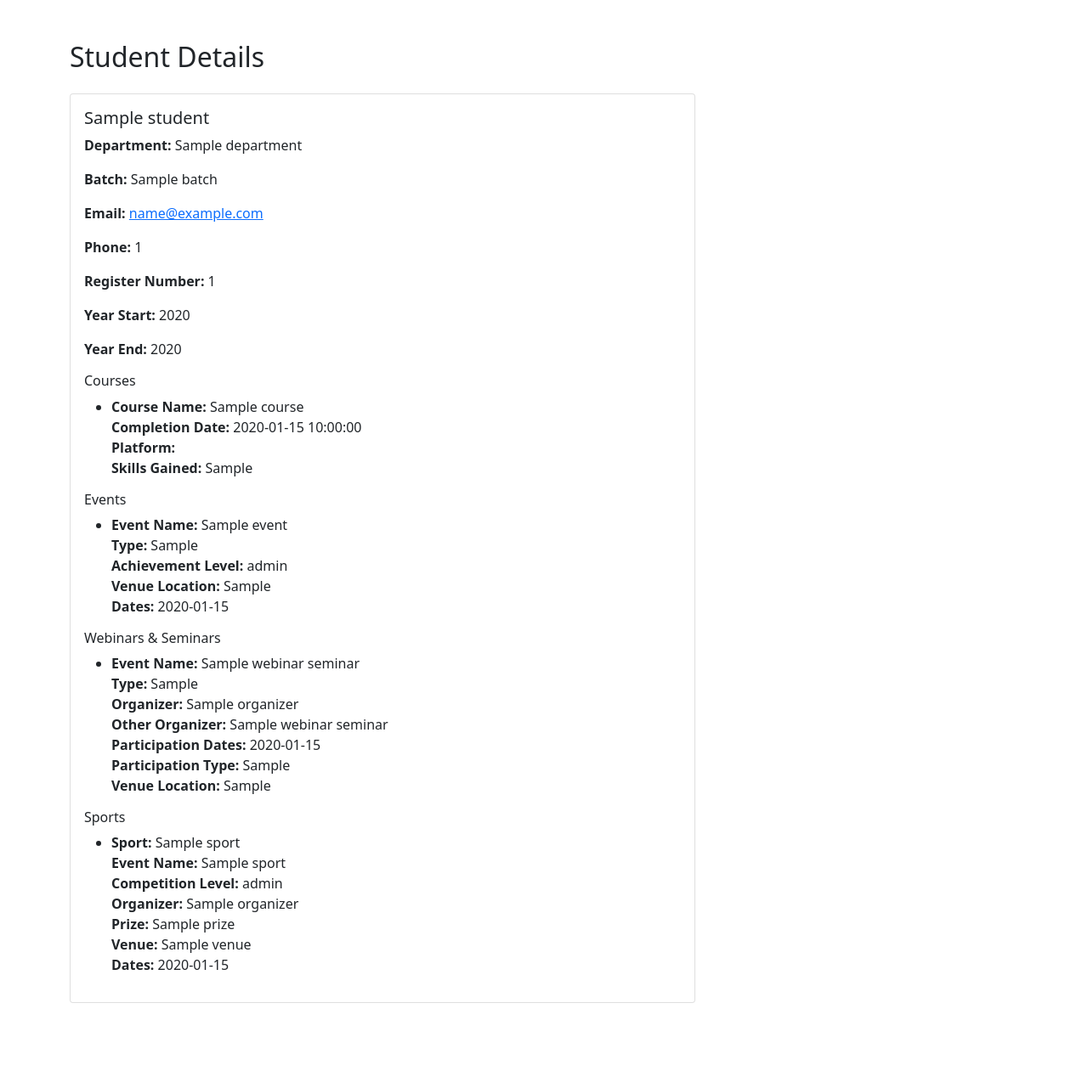
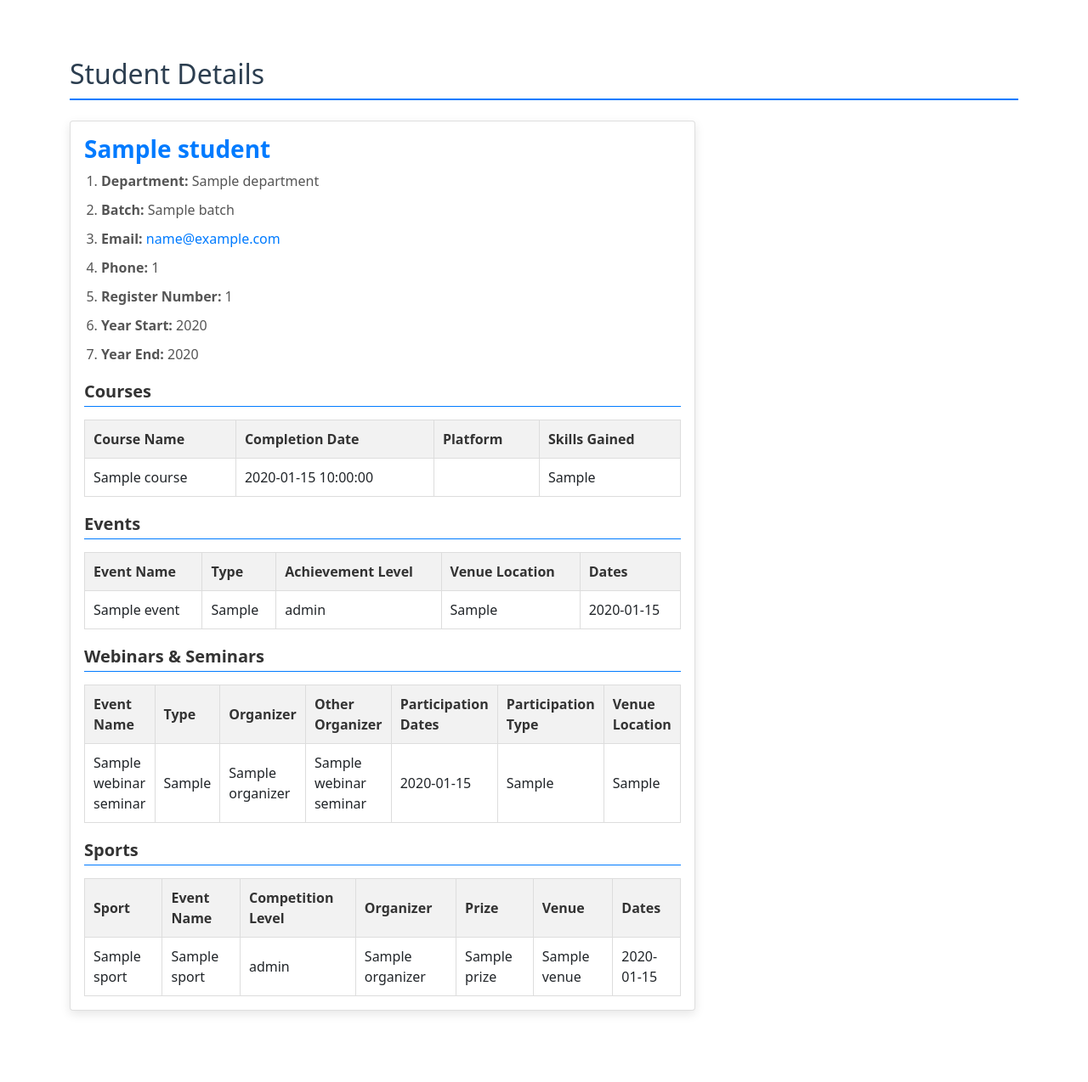
Before and after one commit to Brindhalakshmi17/mini-project, a Flask app: template templates/student_details.html in a window 1280 px wide. Shown: the whole page at 85% size. Before the commit the page ends 1181 px from the top, so only its background shows below. Run offline with Flask 3, Linux system fonts and the light colour scheme; the template is opened without the code that fills it: most values are stand-ins (such as "Sample title", 1, 10 or a date in 2020).

Commit message:
student style

```diff
--- /dev/null
+++ b/static/student_details.css
@@ -0,0 +1,120 @@
+/* Basic Styling */
+body {
+    font-family: Arial, sans-serif;
+    background-color: #f7f7f7;
+    color: #333;
+}
+
+.container {
+    max-width: 900px;
+    margin: 20px auto;
+    padding: 20px;
+}
+
+/* Header */
+h2 {
+    font-size: 2rem;
+    color: #2c3e50;
+    border-bottom: 2px solid #007bff;
+    padding-bottom: 10px;
+    margin-bottom: 20px;
+    font-weight: 600;
+}
+
+/* Card Layout */
+.card {
+    box-shadow: 0px 4px 12px rgba(0, 0, 0, 0.1);
+    border-radius: 8px;
+    overflow: hidden;
+    margin-bottom: 20px;
+}
+
+.card-body {
+    padding: 20px;
+}
+
+.card-title {
+    font-size: 1.75rem;
+    color: #007bff;
+    font-weight: 700;
+    margin-bottom: 15px;
+}
+
+/* Ordered List for Student Details */
+.card-body ol {
+    padding-left: 20px;
+}
+
+.card-body ol li {
+    font-size: 1rem;
+    color: #555;
+    margin-bottom: 10px;
+}
+
+/* Section Headings */
+.card-body h6 {
+    font-size: 1.25rem;
+    color: #333;
+    margin-top: 20px;
+    font-weight: 700;
+    border-bottom: 1px solid #007bff;
+    padding-bottom: 5px;
+}
+
+/* Table Styling for Activities */
+.table-activity {
+    width: 100%;
+    border-collapse: collapse;
+    margin-top: 15px;
+}
+
+.table-activity th,
+.table-activity td {
+    border: 1px solid #ddd;
+    padding: 10px;
+    text-align: left;
+}
+
+.table-activity th {
+    background-color: #f2f2f2;
+    font-weight: bold;
+    color: #333;
+}
+
+.table-activity td {
+    background-color: #fff;
+}
+
+.table-activity tr:nth-child(even) {
+    background-color: #f9f9f9;
+}
+
+/* Link Styling */
+.card-body a {
+    color: #007bff;
+    text-decoration: none;
+}
+
+.card-body a:hover {
+    text-decoration: underline;
+}
+
+/* Responsive Design for Mobile */
+@media (max-width: 768px) {
+    .container {
+        padding: 10px;
+    }
+
+    h2 {
+        font-size: 1.5rem;
+    }
+
+    .card-title {
+        font-size: 1.5rem;
+    }
+
+    .table-activity th,
+    .table-activity td {
+        padding: 8px;
+    }
+}
--- a/templates/student_details.html
+++ b/templates/student_details.html
@@ -4,91 +4,120 @@
     <meta charset="UTF-8">
     <meta name="viewport" content="width=device-width, initial-scale=1.0">
     <title>Student Details</title>
+    <link rel="stylesheet" href="{{ url_for('static', filename='student_details.css') }}">
     <link href="https://cdn.jsdelivr.net/npm/bootstrap@5.1.3/dist/css/bootstrap.min.css" rel="stylesheet">
 </head>
 <body>
     <div class="container mt-5">
         <h2 class="mb-4">Student Details</h2>
+
+
         <div class="row">
             <div class="col-md-8 mb-4">
                 <div class="card">
                     <div class="card-body">
     <h5 class="card-title">{{ student['name'] }}</h5>
-                        <p><strong>Department:</strong> {{ student['department'] }}</p>
-                        <p><strong>Batch:</strong> {{ student['batch'] }}</p>
-                        <p><strong>Email:</strong> <a href="mailto:{{ student['email'] }}">{{ student['email'] }}</a></p>
-                        <p><strong>Phone:</strong> {{ student['phone_number'] }}</p>
-                        <p><strong>Register Number:</strong> {{ student['register_number'] }}</p>
-                        <p><strong>Year Start:</strong> {{ student['year_start'] }}</p>
-                        <p><strong>Year End:</strong> {{ student['year_end'] }}</p>
+    <ol>
+        <li><strong>Department:</strong> {{ student['department'] }}</li>
+        <li><strong>Batch:</strong> {{ student['batch'] }}</li>
+        <li><strong>Email:</strong> <a href="mailto:{{ student['email'] }}">{{ student['email'] }}</a></li>
+        <li><strong>Phone:</strong> {{ student['phone_number'] }}</li>
+        <li><strong>Register Number:</strong> {{ student['register_number'] }}</li>
+        <li><strong>Year Start:</strong> {{ student['year_start'] }}</li>
+        <li><strong>Year End:</strong> {{ student['year_end'] }}</li>
+    </ol>
 
     {% if student.get('courses') %}
         <h6>Courses</h6>
-                            <ul>
+        <table class="table-activity">
+            <tr>
+                <th>Course Name</th>
+                <th>Completion Date</th>
+                <th>Platform</th>
+                <th>Skills Gained</th>
+            </tr>
             {% for course_id, course in student['courses'].items() %}
-                                    <li>
-                                        <strong>Course Name:</strong> {{ course['course_name'] }}<br>
-                                        <strong>Completion Date:</strong> {{ course['completion_date'] }}<br>
-                                        <strong>Platform:</strong> {{ course['platform'] }}<br>
-                                        <strong>Skills Gained:</strong> {{ course['skills_gained'] }}
-                                    </li>
+            <tr>
+                <td>{{ course['course_name'] }}</td>
+                <td>{{ course['completion_date'] }}</td>
+                <td>{{ course['platform'] }}</td>
+                <td>{{ course['skills_gained'] }}</td>
+            </tr>
             {% endfor %}
-                            </ul>
+        </table>
     {% endif %}
 
     {% if student.get('events') %}
         <h6>Events</h6>
-                            <ul>
+        <table class="table-activity">
+            <tr>
+                <th>Event Name</th>
+                <th>Type</th>
+                <th>Achievement Level</th>
+                <th>Venue Location</th>
+                <th>Dates</th>
+            </tr>
             {% for event_id, event in student['events'].items() %}
-                                    <li>
-                                        <strong>Event Name:</strong> {{ event['event_name'] }}<br>
-                                        <strong>Type:</strong> {{ event['event_type'] }}<br>
-                                        <strong>Achievement Level:</strong> {{ event['achievement_level'] }}<br>
-                                        <strong>Venue Location:</strong> {{ event['venue_location'] }}<br>
-                                        <strong>Dates:</strong> {{ event['participation_dates'] }}
-                                    </li>
+            <tr>
+                <td>{{ event['event_name'] }}</td>
+                <td>{{ event['event_type'] }}</td>
+                <td>{{ event['achievement_level'] }}</td>
+                <td>{{ event['venue_location'] }}</td>
+                <td>{{ event['participation_dates'] }}</td>
+            </tr>
             {% endfor %}
-                            </ul>
+        </table>
     {% endif %}
 
     {% if student.get('webinar_seminar') %}
         <h6>Webinars & Seminars</h6>
-                            <ul>
+        <table class="table-activity">
+            <tr>
+                <th>Event Name</th>
+                <th>Type</th>
+                <th>Organizer</th>
+                <th>Other Organizer</th>
+                <th>Participation Dates</th>
+                <th>Participation Type</th>
+                <th>Venue Location</th>
+            </tr>
             {% for ws_id, ws in student['webinar_seminar'].items() %}
-                                    <li>
-                                        <strong>Event Name:</strong> {{ ws['event_name'] }}<br>
-                                        <strong>Type:</strong> {{ ws['event_type'] }}<br>
-                                        <strong>Organizer:</strong> {{ ws['organizer'] }}<br>
-                                        <strong>Other Organizer:</strong> {{ ws['other_organizer_name'] or "N/A" }}<br>
-                                        <strong>Participation Dates:</strong> {{ ws['participation_dates'] }}<br>
-                                        <strong>Participation Type:</strong> {{ ws['participation_type'] }}<br>
-                                        <strong>Venue Location:</strong> {{ ws['venue_location'] }}
-                                    </li>
+            <tr>
+                <td>{{ ws['event_name'] }}</td>
+                <td>{{ ws['event_type'] }}</td>
+                <td>{{ ws['organizer'] }}</td>
+                <td>{{ ws['other_organizer_name'] or "N/A" }}</td>
+                <td>{{ ws['participation_dates'] }}</td>
+                <td>{{ ws['participation_type'] }}</td>
+                <td>{{ ws['venue_location'] }}</td>
+            </tr>
             {% endfor %}
-                            </ul>
+        </table>
     {% endif %}
 
     {% if student.get('sports') %}
         <h6>Sports</h6>
-                            <ul>
+        <table class="table-activity">
+            <tr>
+                <th>Sport</th>
+                <th>Event Name</th>
+                <th>Competition Level</th>
+                <th>Organizer</th>
+                <th>Prize</th>
+                <th>Venue</th>
+                <th>Dates</th>
+            </tr>
             {% for sport_id, sport in student['sports'].items() %}
-                                    <li>
-                                        <strong>Sport:</strong> {{ sport['sport'] }}<br>
-                                        <strong>Event Name:</strong> {{ sport['event_name'] }}<br>
-                                        <strong>Competition Level:</strong> {{ sport['competition_level'] }}<br>
-                                        <strong>Organizer:</strong> {{ sport['organizer'] }}<br>
-                                        <strong>Prize:</strong> {{ sport['prize'] }}<br>
-                                        <strong>Venue:</strong> {{ sport['venue'] }}<br>
-                                        <strong>Dates:</strong> {{ sport['dates'] }}
-                                    </li>
+            <tr>
+                <td>{{ sport['sport'] }}</td>
+                <td>{{ sport['event_name'] }}</td>
+                <td>{{ sport['competition_level'] }}</td>
+                <td>{{ sport['organizer'] }}</td>
+                <td>{{ sport['prize'] }}</td>
+                <td>{{ sport['venue'] }}</td>
+                <td>{{ sport['dates'] }}</td>
+            </tr>
             {% endfor %}
-                            </ul>
+        </table>
     {% endif %}
 </div>
-                </div>
-            </div>
-        </div>
-    </div>
-    <script src="https://cdn.jsdelivr.net/npm/bootstrap@5.1.3/dist/js/bootstrap.bundle.min.js"></script>
-</body>
-</html>
```
Lines whose indentation alone changed are shown as unchanged.
